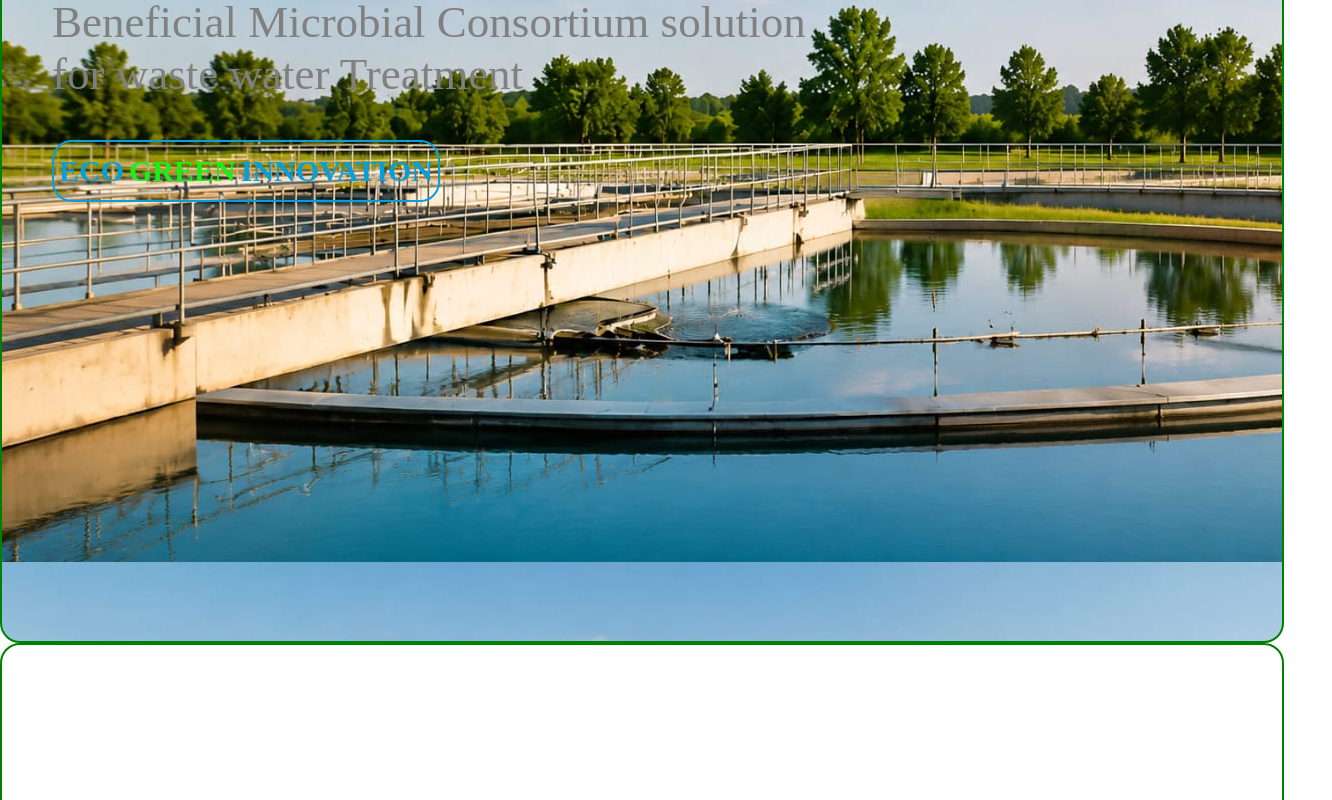
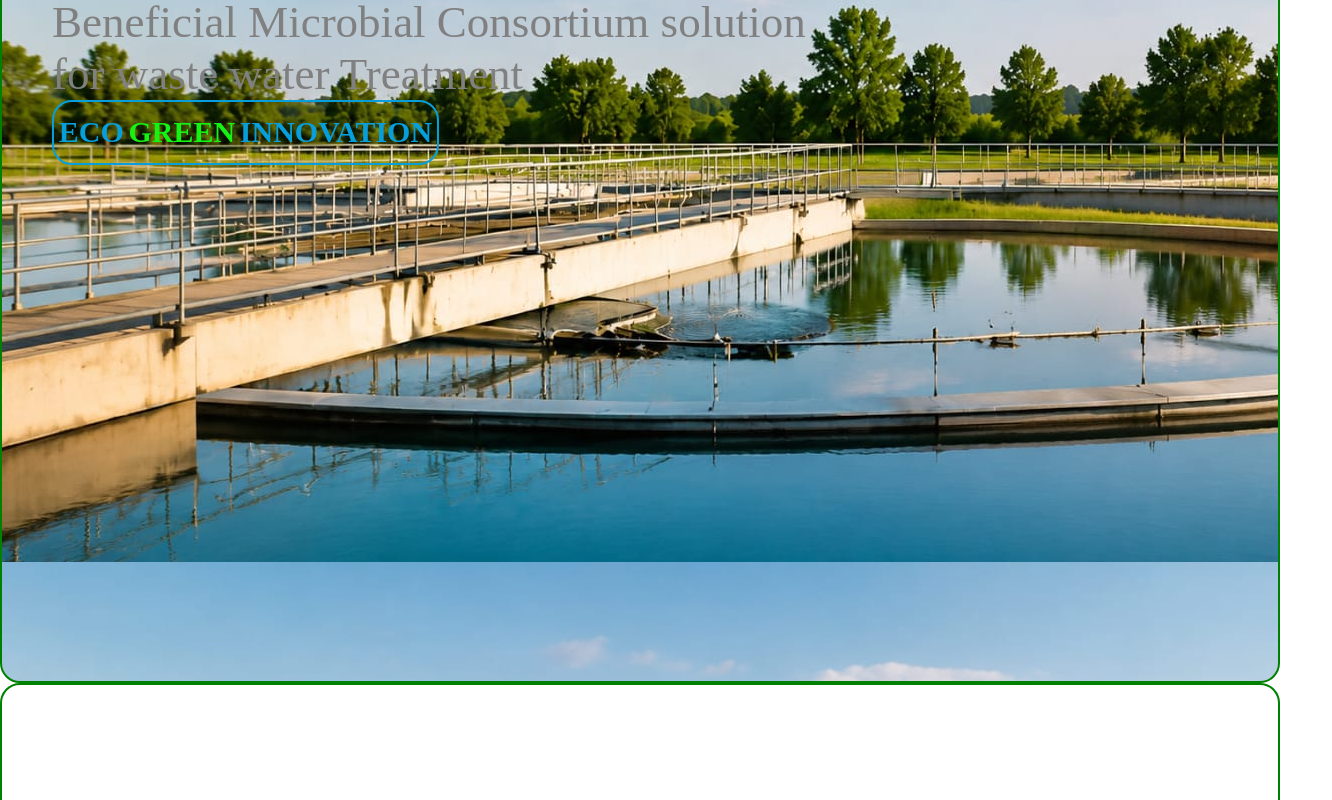
Before and after one commit to VidyaTC24/ECO-GREEN-INNOVATION, a plain HTML site: page index.html in a window 1280 px wide. Shown: the part 321-1121 px from the top of the page, 1332 px wide, since content can reach past the window. Drawn offline with Linux system fonts and the light colour scheme.

Commit message:
15th May second commit

```diff
--- a/index.css
+++ b/index.css
@@ -86,8 +86,8 @@ header>nav>ul>button{
     border-radius: 25px;
 }
 main,section{
-    width: 100%;
-    height: 90vh;
+    width: 99.7%;
+    height: 95vh;
     padding-top: 15vh;
     border-radius: 20px;
     border: 2px solid green;
@@ -95,7 +95,7 @@ main,section{
 }
 #home{
     background-image: url(./home.jfif);
-    gap: 10px;
+    /* gap: 10px; */
     /* margin-top: 10px; */
 }
 #home>h1{
@@ -111,8 +111,8 @@ main,section{
     color: rgb(7, 159, 219);
 }
 #home>p{
-    height: 20%;
-    width: 100%;
+    /* height: 20%;
+    width: 100%; */
     /* background-color: gold; */
     font-size: 45px;
     color: gray;
```
